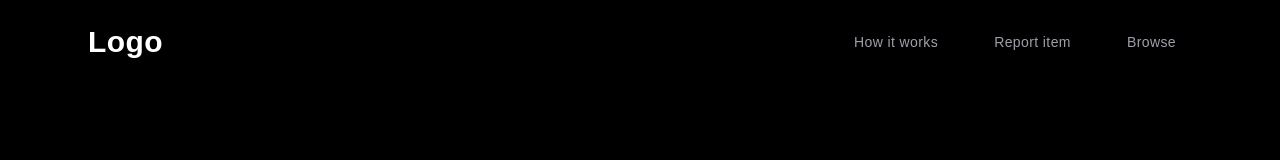
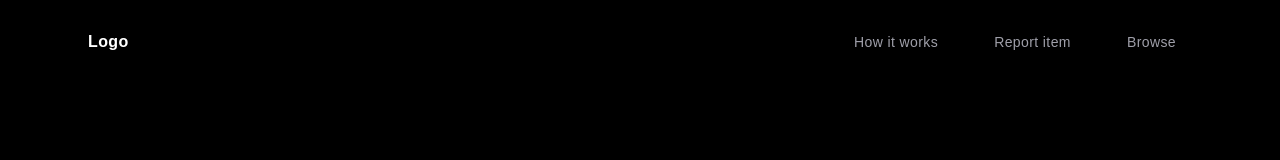
Before and after one commit to serversurfers/findly, a Next.js app: page / in a window 1280 px wide. Shown: the top 160 px of the page. Built offline with nearby package versions, Linux system fonts and the light colour scheme.

Commit message:
Add Logo component with styles and values

```diff
--- a/components/own_components/logo.tsx
+++ b/components/own_components/logo.tsx
@@ -1,7 +1,7 @@
 "use client"
 
 type Params={
-    size:"sm"|"lg"|"xl"|"2xl"|"3xl"|"4xl",
+    sizes:"sm"|"lg"|"xl"|"2xl"|"3xl"|"4xl",
 }
 
 const ActualValues:Record<Params["size"],string>={
@@ -13,10 +13,10 @@ const ActualValues:Record<Params["size"],string>={
     "4xl":"text-3xl",
 }
 
-export function Logo({size}:Params){
+export function Logo({sizes}:Params){
     return(
         <>
-            <span className={`${ActualValues[size]} font-bold`}>Logo</span>
+            <span className={`${ActualValues[sizes]} font-bold`}>Logo</span>
         </>
     )
 }
```
